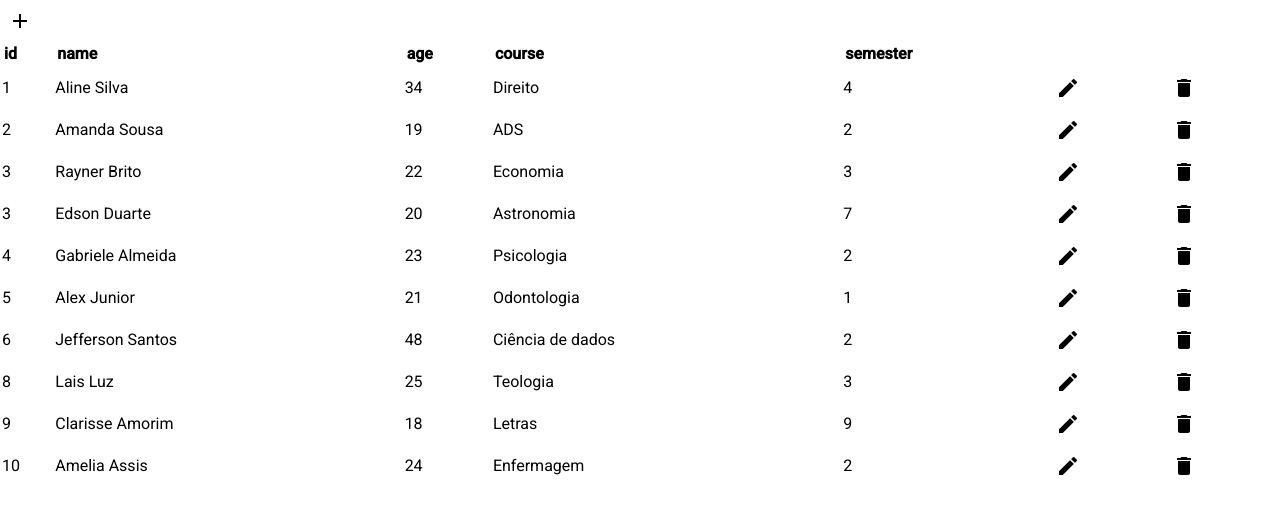
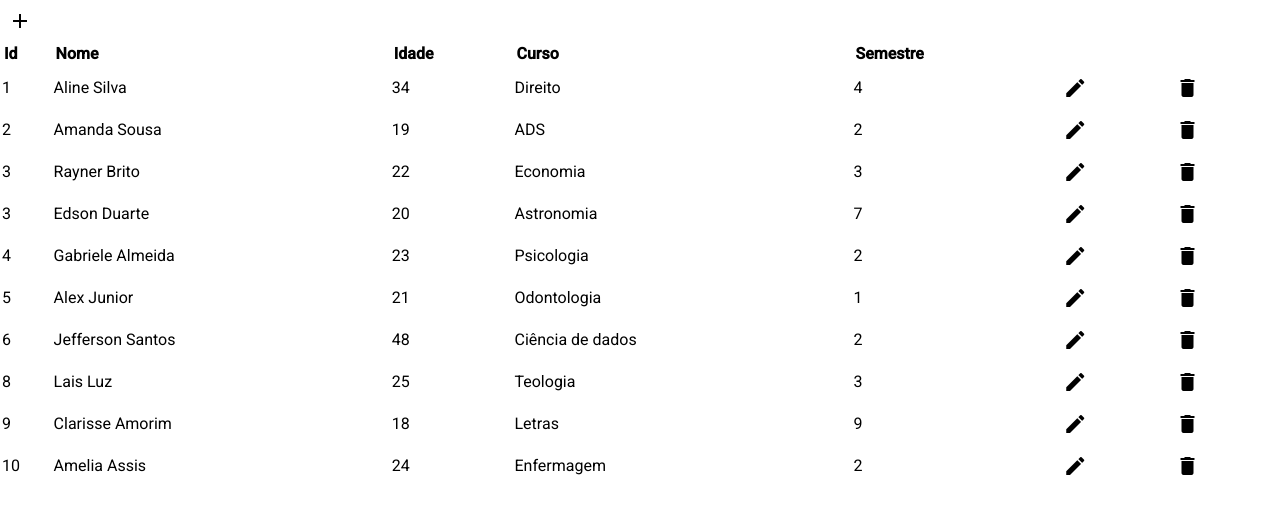
Before and after one commit to Grazielle127/universidade, an Angular app: page / in a window 1280 px wide. Shown: the top 514 px of the page. Built offline with nearby package versions, Linux system fonts and the light colour scheme.

Commit message:
criacao do Pipe

```diff
--- a/src/app/app.module.ts
+++ b/src/app/app.module.ts
@@ -1,3 +1,4 @@
+import { TranslateHeaderTablePipe } from './pipe/headertable/headertable.pipe';
 import { NgModule } from '@angular/core';
 import { BrowserModule } from '@angular/platform-browser';
 
@@ -15,7 +16,7 @@ import { TablesimpleComponent } from './components/tablesimple/tablesimple.compo
     AppComponent,
     TableComponent,
     TablesimpleComponent,
-
+    TranslateHeaderTablePipe,
   ],
   imports: [
     BrowserModule,
--- a/src/app/components/tablesimple/tablesimple.component.html
+++ b/src/app/components/tablesimple/tablesimple.component.html
@@ -9,7 +9,7 @@
     <th *ngFor="let column of displayedColumns">
 
       <tr>
-        <td>{{column}}</td>
+        <td>{{column | headertable }}</td>
       </tr>
     </th>
   </thead>
--- a/src/app/pipe/headertable/headertable.pipe.ts
+++ b/src/app/pipe/headertable/headertable.pipe.ts
@@ -0,0 +1,25 @@
+import{Pipe, PipeTransform} from '@angular/core'
+
+
+
+@Pipe({
+  name:'headertable'
+
+})
+export class TranslateHeaderTablePipe implements PipeTransform  {
+
+  transform(value: any, ...args: any[]) {
+  return  this.convert(value)[value]
+
+  }
+ private convert(value:any) :any {
+    return{
+      id:'Id',
+      name: 'Nome',
+      age: 'Idade',
+      course: 'Curso',
+      semester: 'Semestre'
+    }
+
+  }
+}
```
Also changed, not shown: 1 other file (tests, documents, lock files or other folders).
